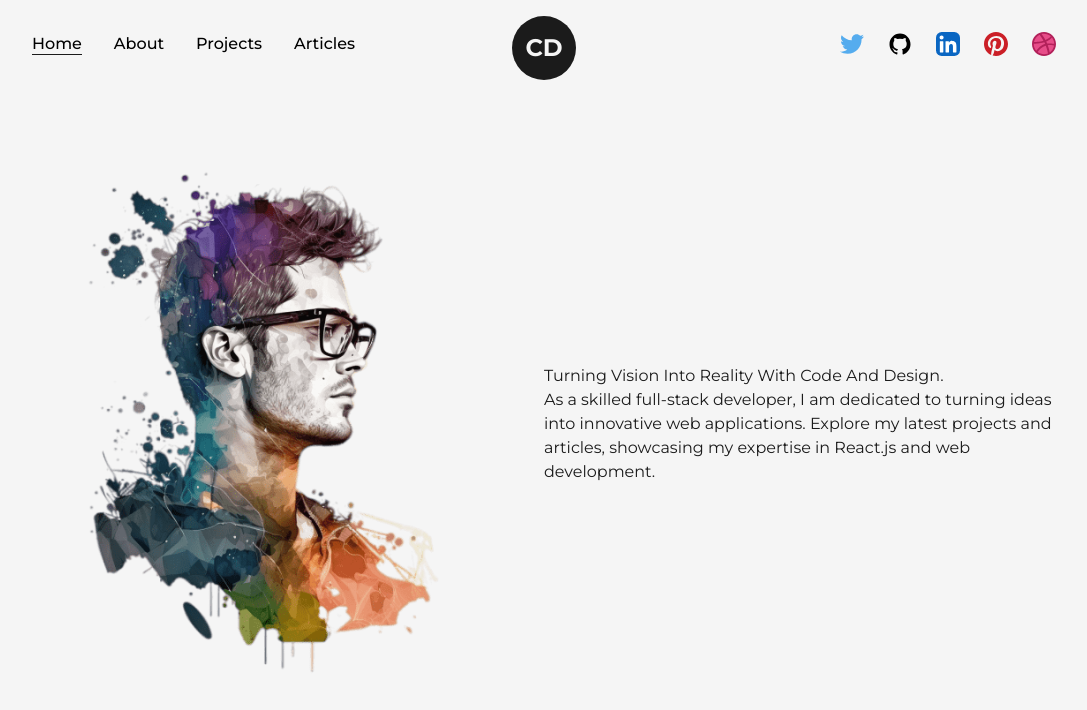
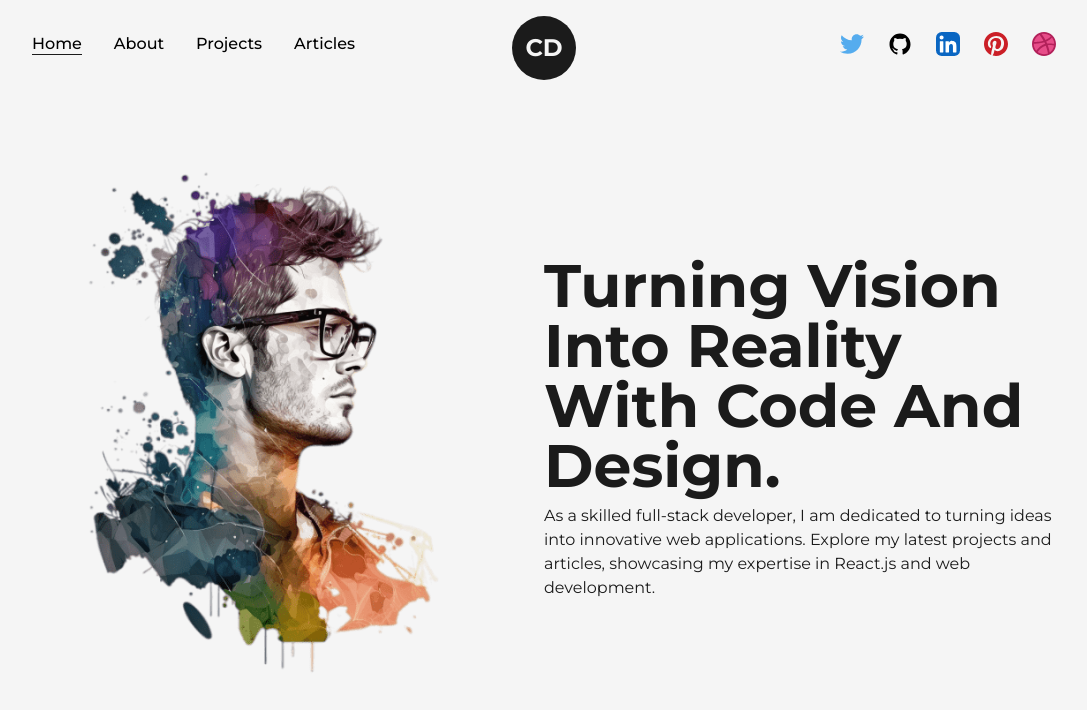
Before and after one commit to PupRiku/Portfolio-V3, a Next.js app: page / in a window 1280 px wide. Shown: the top 710 px of the page, without its empty margins (96-1183 px from the left). Built offline with nearby package versions, Linux system fonts and the light colour scheme.

Commit message:
Animated header text

```diff
--- /dev/null
+++ b/src/components/AnimatedText.js
@@ -0,0 +1,54 @@
+import React from 'react'
+import { motion } from 'framer-motion'
+
+const quote = {
+  initial: {
+    opacity: 1,
+  },
+  animate: {
+    opacity: 1,
+    transition: {
+      delay: 0.5,
+      staggerChildren: 0.08,
+    },
+  },
+}
+
+const singleWord = {
+  initial: {
+    opacity: 0,
+    y: 50,
+  },
+  animate: {
+    opacity: 1,
+    y: 0,
+    transition: {
+      duration: 1,
+    },
+  },
+}
+
+const AnimatedText = ({ text, className = '' }) => {
+  return (
+    <div className='w-full mx-auto py-2 flex items-center justify-center text-center overflow-hidden'>
+      <motion.h1
+        className={`inline-block w-full text-dark font-bold capitalize text-8xl ${className}`}
+        variants={quote}
+        initial='initial'
+        animate='animate'
+      >
+        {text.split(' ').map((word, index) => (
+          <motion.span
+            key={word + '-' + index}
+            className='inline-block'
+            variants={singleWord}
+          >
+            {word}&nbsp;
+          </motion.span>
+        ))}
+      </motion.h1>
+    </div>
+  )
+}
+
+export default AnimatedText
--- a/src/pages/index.js
+++ b/src/pages/index.js
@@ -2,6 +2,7 @@ import Layout from '@/components/Layout'
 import Head from 'next/head'
 import Image from 'next/image'
 import profilePic from '../../public/images/profile/developer-pic-1.png'
+import AnimatedText from '@/components/AnimatedText'
 
 export default function Home() {
   return (
@@ -20,8 +21,11 @@ export default function Home() {
                 className='w-full h-auto'
               />
             </div>
-            <div className='w-1/2'>
-              <h1>Turning Vision Into Reality With Code And Design. </h1>
+            <div className='w-1/2 flex flex-col items-center self-center'>
+              <AnimatedText
+                text='Turning Vision Into Reality With Code And Design.'
+                className='!text-6xl !text-left'
+              />
               <p>
                 As a skilled full-stack developer, I am dedicated to turning
                 ideas into innovative web applications. Explore my latest
```
